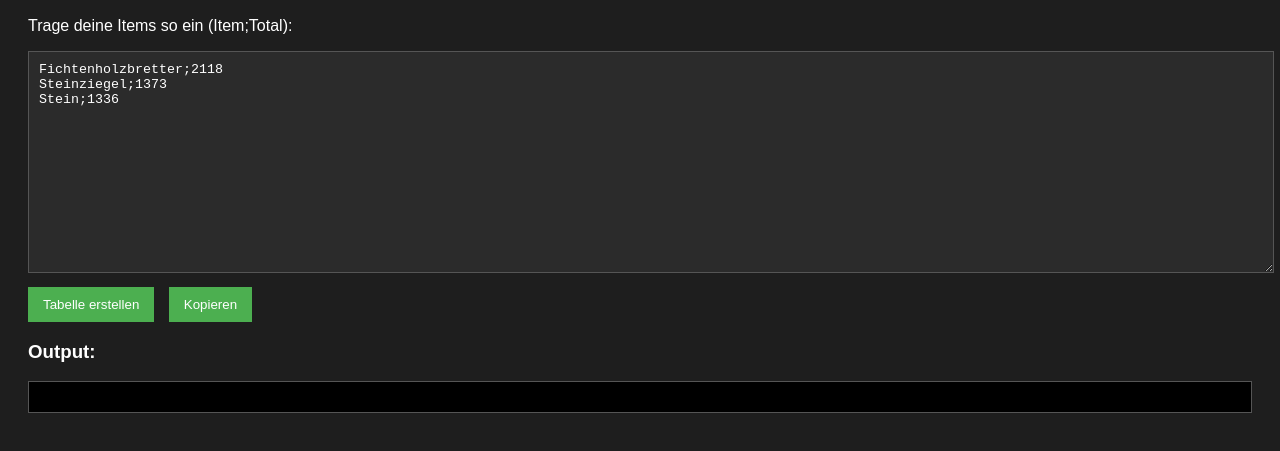
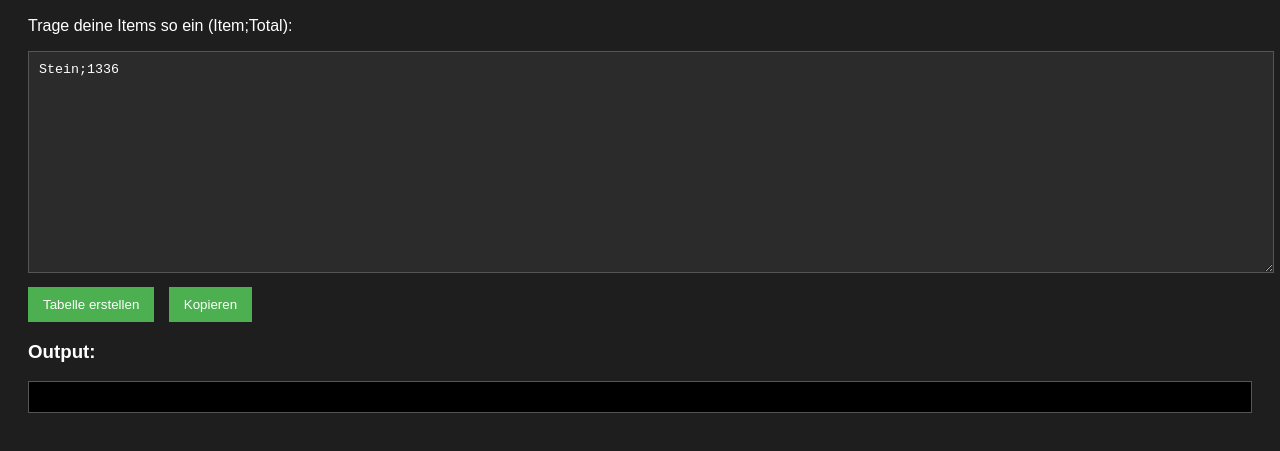
Before and after one commit to karl-marx-und-friedrich-engels/Liste, a plain HTML site: page Index.html in a window 1280 px wide. Shown: the part 79-530 px from the top of the page. Drawn offline with Linux system fonts and the light colour scheme.

Commit message:
Update Index.html

```diff
--- a/Index.html
+++ b/Index.html
@@ -45,8 +45,6 @@
 <p>Trage deine Items so ein (Item;Total):</p>
 
 <textarea id="input">
-Fichtenholzbretter;2118
-Steinziegel;1373
 Stein;1336
 </textarea>
 
```
